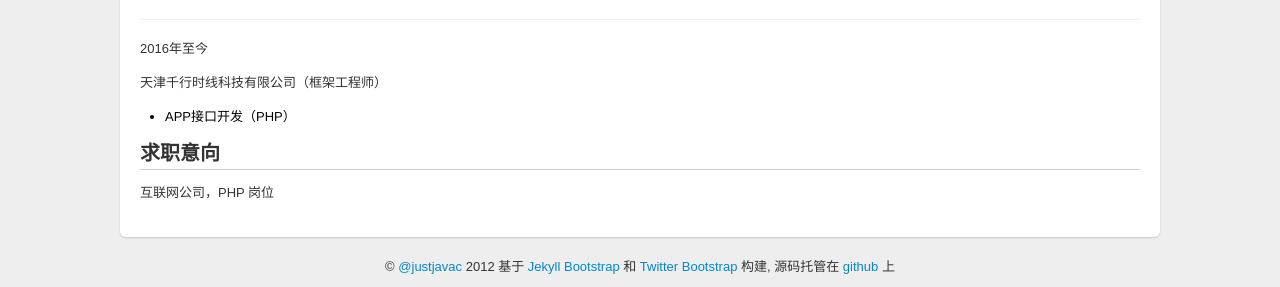
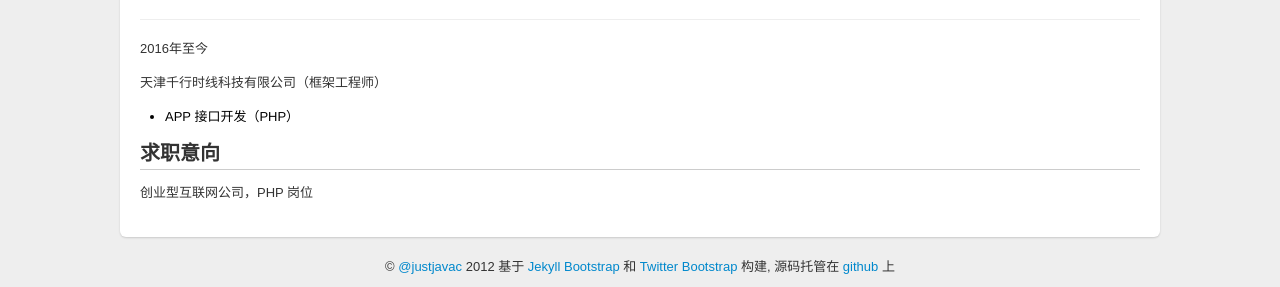
Before and after one commit to justjavac/justjavac.github.com, a Jekyll site: the page built from resume.md, in a window 1280 px wide and 900 px high, scrolled down 584 px. Shown: the part 610-897 px from the top of the window. Built offline with Jekyll 4.4.1, drawn with Linux system fonts in a browser that asks for light colours; nearby versions of some CDN libraries; Markdown is read by kramdown in place of the engine named in the settings; comment, search, counter and statistics services are not loaded.

Commit message:
调整简历

```diff
--- a/resume.md
+++ b/resume.md
@@ -73,8 +73,8 @@ JSON API 中文规范维护者，Flaurm 中文社区创始人。
 
 天津千行时线科技有限公司（框架工程师）
 
-- APP接口开发（PHP）
+- APP 接口开发（PHP）
 
 ## 求职意向
 
-互联网公司，PHP 岗位
+创业型互联网公司，PHP 岗位
```
Also changed, not shown: other parts of resume.md (+1 -1 lines).
